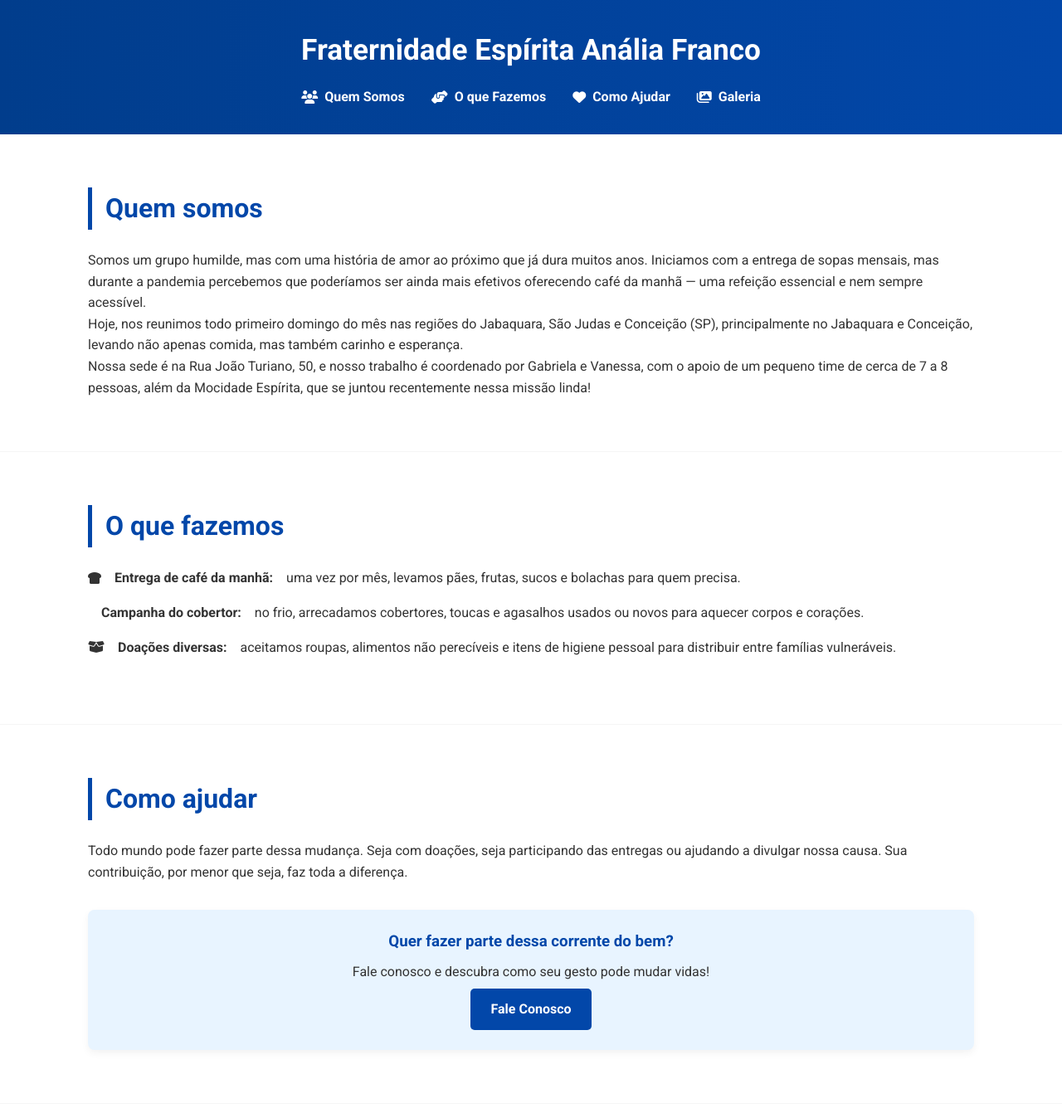
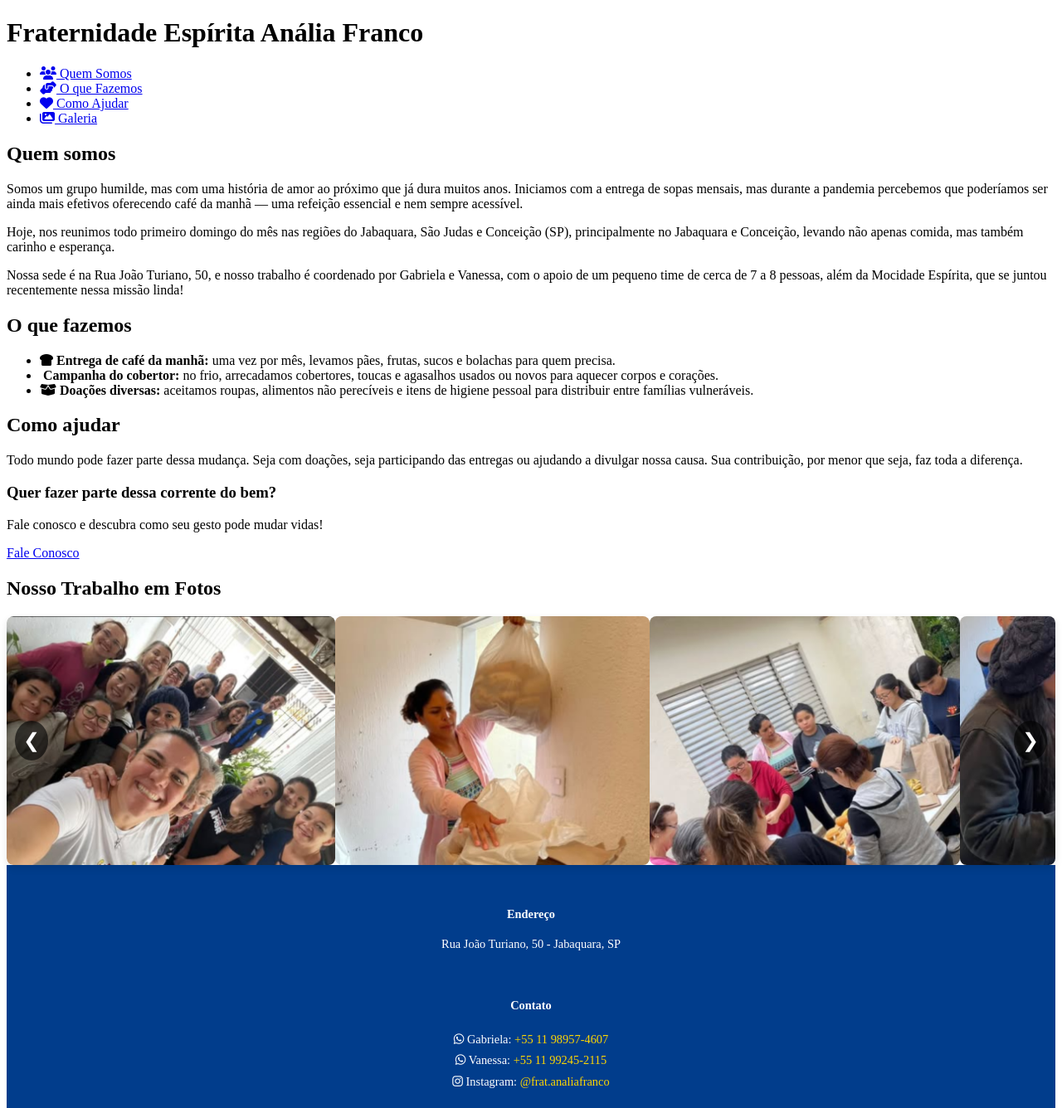
Before and after one commit to aurikellyb/frat-analiafranco, a plain HTML site: page index.html in a window 1280 px wide. Shown: the top 1336 px of the page at 83% size. Drawn offline with Linux system fonts and the light colour scheme; some icons are missing.

Commit message:
Update style.css

```diff
--- a/style.css
+++ b/style.css
@@ -1,121 +1,3 @@
-* {
-  margin: 0;
-  padding: 0;
-  box-sizing: border-box;
-}
-
-body {
-  font-family: 'Roboto', sans-serif;
-  line-height: 1.6;
-  background-color: #f5f5f5;
-  color: #333;
-}
-
-.container {
-  max-width: 1100px;
-  margin: auto;
-  padding: 0 1rem;
-}
-
-/* Header */
-header {
-  background: linear-gradient(to right, #013d8c, #0247a9);
-  color: white;
-  padding: 2rem 0;
-  text-align: center;
-  box-shadow: 0 4px 10px rgba(0, 0, 0, 0.1);
-}
-
-header h1 {
-  font-size: 2.2rem;
-  margin-bottom: 0.5rem;
-}
-
-.navbar .menu {
-  list-style: none;
-  display: flex;
-  justify-content: center;
-  gap: 2rem;
-  margin-top: 1rem;
-}
-
-.menu li a {
-  color: white;
-  text-decoration: none;
-  font-weight: bold;
-  transition: opacity 0.3s ease;
-  display: flex;
-  align-items: center;
-  gap: 0.5rem;
-}
-
-.menu li a:hover {
-  opacity: 0.8;
-}
-
-/* Sections */
-section {
-  padding: 4rem 1rem;
-  background-color: white;
-  margin-bottom: 1px;
-}
-
-section h2 {
-  color: #0247a9;
-  margin-bottom: 1.5rem;
-  font-size: 2rem;
-  border-left: 5px solid #0247a9;
-  padding-left: 1rem;
-}
-
-.list-icon li {
-  margin-bottom: 1rem;
-  display: flex;
-  gap: 1rem;
-  align-items: center;
-  font-size: 1rem;
-}
-
-.call-to-action {
-  background-color: #e8f4ff;
-  border-radius: 8px;
-  padding: 1.5rem;
-  margin-top: 2rem;
-  text-align: center;
-  box-shadow: 0 4px 10px rgba(0, 0, 0, 0.05);
-}
-
-.call-to-action h3 {
-  color: #0247a9;
-  margin-bottom: 0.5rem;
-}
-
-.btn {
-  display: inline-block;
-  background-color: #0247a9;
-  color: white;
-  padding: 0.75rem 1.5rem;
-  border-radius: 5px;
-  text-decoration: none;
-  font-weight: bold;
-  transition: background-color 0.3s ease;
-  margin-top: 0.5rem;
-}
-
-.btn:hover {
-  background-color: #013d8c;
-}
-
-.contact-list li {
-  margin-bottom: 0.75rem;
-  font-size: 1rem;
-}
-
-.contact-list i {
-  color: #0247a9;
-  margin-right: 0.5rem;
-}
-
 /* Carrossel */
 .carousel {
   position: relative;
@@ -132,9 +14,9 @@ section h2 {
 }
 
 .carousel-img {
-  width: 800px;
-  height: 800px;
-  object-fit: cover;
+  width: 100%;
+  height: 300px;
+  object-fit: cover; /* Mantém a imagem centralizada e corta o excesso */
   border-radius: 8px;
 }
 
@@ -171,23 +53,34 @@ footer {
   color: white;
   padding: 2rem 1rem;
   font-size: 0.9rem;
+  text-align: center; /* Centraliza tudo */
 }
 
 .footer-grid {
-  display: grid;
-  grid-template-columns: repeat(auto-fit, minmax(200px, 1fr));
+  display: flex;
+  flex-direction: column;
+  align-items: center;
   gap: 1.5rem;
   margin-bottom: 1.5rem;
 }
 
 .footer-info,
 .footer-contact {
-  text-align: left;
+  text-align: center;
 }
 
-.footer-contact i {
-  color: white;
-  margin-right: 0.5rem;
+.footer-contact p {
+  line-height: 1.8;
+}
+
+.footer-contact a {
+  color: #ffd700; /* Amarelo dourado - destaca bem no fundo azul escuro */
+  text-decoration: none;
+  transition: color 0.3s ease;
+}
+
+.footer-contact a:hover {
+  color: #fffacd; /* Leve mudança no hover */
 }
 
 .copyright {
@@ -195,24 +88,3 @@ footer {
   font-size: 0.9rem;
   color: #ccc;
 }
-
-/* Responsivo */
-@media (max-width: 600px) {
-  header h1 {
-    font-size: 1.6rem;
-  }
-
-  section {
-    padding: 2rem 1rem;
-  }
-
-  .menu {
-    flex-direction: column;
-    gap: 1rem;
-  }
-
-  .carousel-img {
-    width: 100%;
-    height: 300px;
-  }
-}
```
